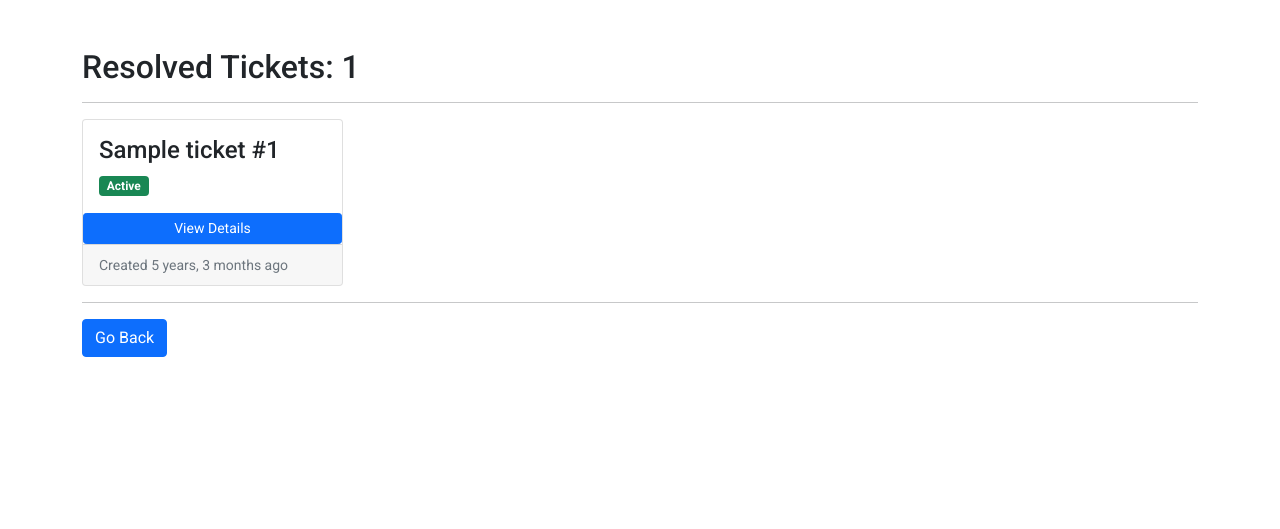
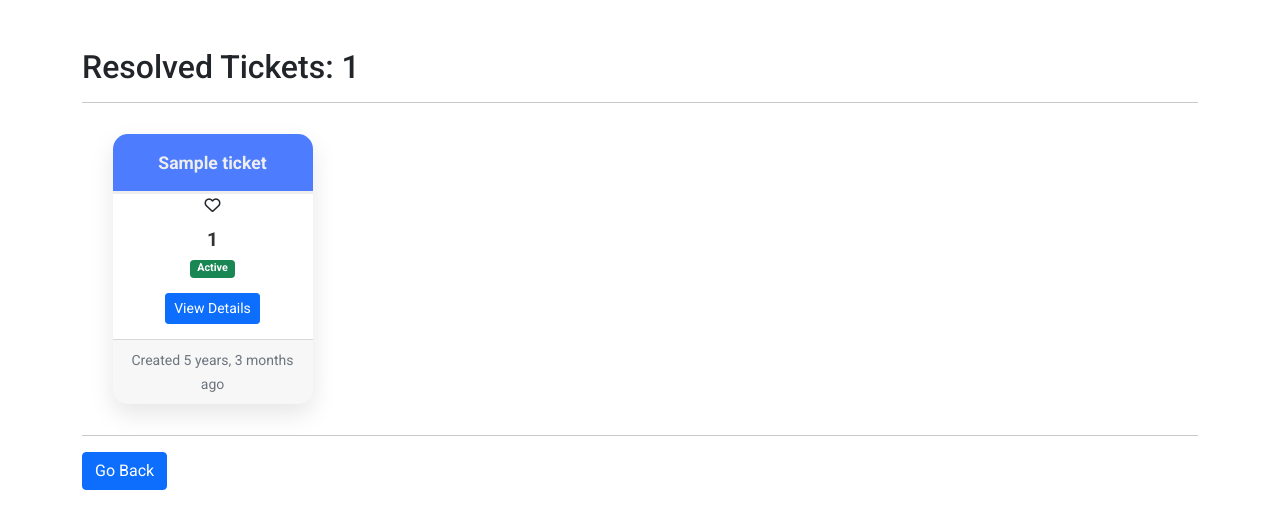
Before and after one commit to craig-grant630/HelpTick, a Django app: page /tickets/customer-resolved-tickets/ in a window 1280 px wide. Shown: the part 56-585 px from the top of the page. Run offline with Django 5.2, Linux system fonts and the light colour scheme; a user stored in the database is signed in; tables that the repository leaves empty hold one stand-in row (values such as "Sample post"); some libraries are stand-ins or nearby versions.

Commit message:
Add styles for ticket cards for activean resolved ticket pages

```diff
--- a/static/css/dashboard_style.css
+++ b/static/css/dashboard_style.css
@@ -51,3 +51,57 @@ body {
         width: 200px;
     }
 }
+
+/* Cards for active and resolved pages */
+
+.profile-card {
+    width: 200px;
+    background: #fff;
+    border-radius: 15px;
+    box-shadow: 0 10px 25px rgba(0, 0, 0, 0.1);
+    text-align: center;
+    margin: 15px auto;
+    overflow: hidden;
+  }
+
+  .header-bg {
+    height: 60px;
+    background: #4d7cfe;
+    border-bottom: 3px solid #eee;
+    color: #eee;
+    display: flex;
+    align-items: center;
+    justify-content: center;
+    font-weight: bold;
+    font-size: 1.1rem;
+}
+
+  .name {
+    margin: 10px 0 5px;
+    font-size: 1.2rem;
+    font-weight: bold;
+    color: #333;
+  }
+
+  .title {
+    color: #777;
+    font-size: 0.9rem;
+    margin-bottom: 10px;
+  }
+
+  .buttons {
+    justify-content: center;
+    margin: 15px 0;
+    width:100%;
+  }
+
+  @media screen and (max-width: 576px) {
+    .header-bg {
+        height:40px;
+        font-size: 1rem;
+    }
+
+    .profile-card{
+      width:180px;
+    }
+}
--- a/templates/tickets/customer_resolved_tickets.html
+++ b/templates/tickets/customer_resolved_tickets.html
@@ -1,4 +1,5 @@
 {% extends 'base.html' %}
+{% load static %}
 {% load humanize %}
 {% block content %}
 <h2> Resolved Tickets: {{resolved_tickets}}</h2>
@@ -6,10 +7,11 @@
 <div class="row row-cols-1 row-cols-md-4">
   {% for ticket in tickets %}
   <div class="col">
-    <div class="card h-100">
-      <div class="card-body">
-        <h4 class="card-title">{{ticket.ticket_title}} #{{ticket.ticket_id}}</h4>
-        <p class="card-text">
+    <div class="profile-card">
+      <div class="header-bg"> {{ ticket.ticket_title }}</div>
+      <i class="far fa-heart"></i>
+      <h2 class="name">{{ticket.ticket_id}}</h2>
+      <p class="title">
         {% if ticket.status == 'Pending' %}
         <span class="badge bg-warning">Pending</span>
         {% elif ticket.status == 'Active' %}
@@ -18,9 +20,9 @@
         <span class="badge bg-danger">Resolved</span>
         {% endif %}
       </p>
+      <div class="buttons">
+        <a class="btn btn-primary btn-sm" href="{% url 'ticket-details' ticket.ticket_id %}">View Details</a>
       </div>
-
-      <a href="{% url 'ticket-details' ticket.ticket_id %}" class="btn btn-primary btn-sm">View Details</a>
       <div class="card-footer">
         <small class="text-muted">Created {{ticket.created_on|naturaltime}}</small>
       </div>
```
Also changed, not shown: templates/tickets/customer_active_tickets.html (+8 -6 lines), templates/tickets/engineer_active_tickets.html (+12 -9 lines), templates/tickets/engineer_resolved_tickets.html (+8 -6 lines). Lines whose indentation alone changed are shown as unchanged.
